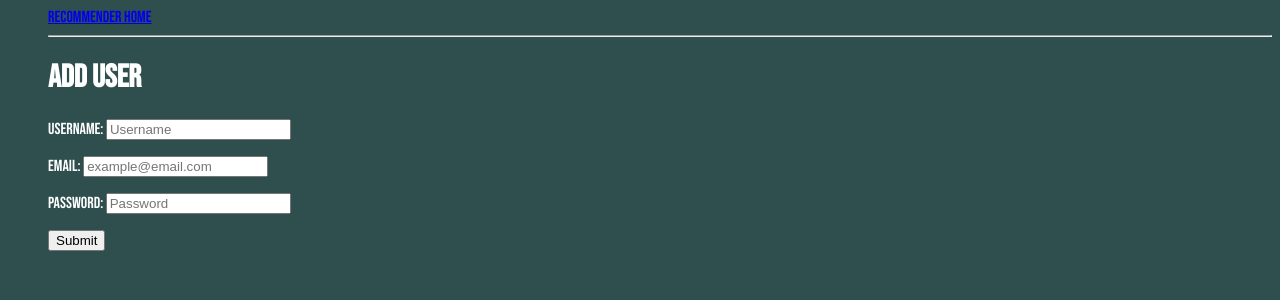
After one commit to CZboop/Music-Recommender-, a Flask app: page /add-user/ in a window 1280 px wide. The commit adds this page. Shown: the top 300 px of the page. Run offline with Flask 2, Linux system fonts and the light colour scheme; some libraries are stand-ins or nearby versions.

Commit message:
created basic form for new user creation, added to the user db table to take email and password, adjusted insert to encrypt password withindb

```diff
--- a/server_side/api_main.py
+++ b/server_side/api_main.py
@@ -1,4 +1,4 @@
-from flask import Flask, render_template
+from flask import Flask, render_template, request, url_for, redirect
 from flask_restful import Resource, Api, reqparse
 import pandas as pd
 import ast
@@ -9,21 +9,40 @@ import os
 app = Flask(__name__)
 api = Api(app)
 
-class Users(Resource):
-    def get(self):
-        return {'User Id': 'Username'}, 200
-    # for post request taking in path variables after /resource-path?arg1=value1&arg2=value2
-    def post(self):
-        parser = reqparse.RequestParser()
-        parser.add_argument('name', required=True, type=str, location='values')
-        args = parser.parse_args()
+@app.route('/add-user/', methods=('GET', 'POST'))
+def create():
+    if request.method == 'POST':
+        username = request.form['username']
+        password = request.form['password']
+        email = request.form['email']
+
         conn = get_db_connection()
         cur = conn.cursor()
-        cur.execute(f"INSERT INTO users (name, id) VALUES ('{args['name']}', NULL);")
+        cur.execute(f"INSERT INTO users (name, id, email, password) VALUES ('{username}', NULL, '{email}', crypt('{password}', gen_salt('bf', 8)));")
+        #crypt(**?, gen_salt('bf', 8))
         conn.commit()
         cur.close()
         conn.close()
-        return {'name': args['name']}, 200
+
+        return redirect(url_for('home'))
+
+    return render_template('add_user.html')
+
+# class Users(Resource):
+#     def get(self):
+#         return {'User Id': 'Username'}, 200
+#     # for post request taking in path variables after /resource-path?arg1=value1&arg2=value2
+#     def post(self):
+#         parser = reqparse.RequestParser()
+#         parser.add_argument('name', required=True, type=str, location='values')
+#         args = parser.parse_args()
+#         conn = get_db_connection()
+#         cur = conn.cursor()
+#         cur.execute(f"INSERT INTO users (name, id) VALUES ('{args['name']}', NULL);")
+#         conn.commit()
+#         cur.close()
+#         conn.close()
+#         return {'name': args['name']}, 200
 
 class Artists(Resource):
     def get(self):
@@ -55,7 +74,7 @@ def home():
     return render_template('home.html', artists=artists)
 
 # mapping classes to paths in api
-api.add_resource(Users, '/users')
+# api.add_resource(Users, '/users')
 api.add_resource(Artists, '/artists')
 
 if __name__=="__main__":
--- a/server_side/db_access.py
+++ b/server_side/db_access.py
@@ -8,7 +8,7 @@ conn = psycopg2.connect(host="localhost", database="recommend",
 
 cur = conn.cursor()
 
-cur.execute('CREATE TABLE IF NOT EXISTS users (auto_id BIGSERIAL PRIMARY KEY NOT NULL, name TEXT, id INTEGER);')
+cur.execute('CREATE TABLE IF NOT EXISTS users (auto_id BIGSERIAL PRIMARY KEY NOT NULL, name TEXT, id INTEGER, email TEXT, password TEXT);')
 cur.execute('CREATE TABLE IF NOT EXISTS artists (auto_id BIGSERIAL PRIMARY KEY NOT NULL, name TEXT NOT NULL, id INTEGER);')
 cur.execute('CREATE TABLE IF NOT EXISTS user_ratings (auto_id BIGSERIAL PRIMARY KEY NOT NULL, user_id INTEGER NOT NULL REFERENCES users(auto_id), artist_id INTEGER NOT NULL REFERENCES artists(auto_id), rating INTEGER);')
 # may want to rethink or just keep in mind above for the joining table - using serial to reference the artists and users not necessarily id from original data
--- /dev/null
+++ b/server_side/static/styles/add_user.css
@@ -0,0 +1,8 @@
+@import url('https://fonts.googleapis.com/css2?family=Bebas+Neue&family=Nunito+Sans:ital,wght@1,300&display=swap');
+
+body {
+  background-color: rgb(47,79,79);
+  color: white;
+  font-family: Bebas Neue, sans-serif;
+  margin-left: 3em;
+}
--- /dev/null
+++ b/server_side/templates/add_user.html
@@ -0,0 +1,30 @@
+{% extends 'boilerplate.html' %}
+
+{% block stylesheet %}<link rel= "stylesheet" type= "text/css" href= "{{ url_for('static',filename='styles/add_user.css') }}">{% endblock %}
+
+{% block content %}
+    <h1>{% block title %} Add User {% endblock %}</h1>
+<form method="post">
+    <p>
+        <label for="username">Username: </label>
+        <input type="text" name="username"
+               placeholder="Username">
+        </input>
+    </p>
+    <p>
+        <label for="email">Email: </label>
+        <input type="text" name="email"
+               placeholder="example@email.com">
+        </input>
+    </p>
+    <p>
+        <label for="email">Password: </label>
+        <input type="text" name="password"
+               placeholder="Password">
+        </input>
+    </p>
+    <p>
+        <button type="submit">Submit</button>
+    </p>
+</form>
+{% endblock %}
--- a/server_side/templates/home.html
+++ b/server_side/templates/home.html
@@ -5,7 +5,7 @@
 {% block content %}
     <h1>{% block title %} Artists {% endblock %}</h1>
     {% for artist in artists %}
-        <div class='book'>
+        <div class='artist'>
             <h3>#{{ artist[0] }} - {{ artist[1] }}</h3>
         </div>
     {% endfor %}
```
